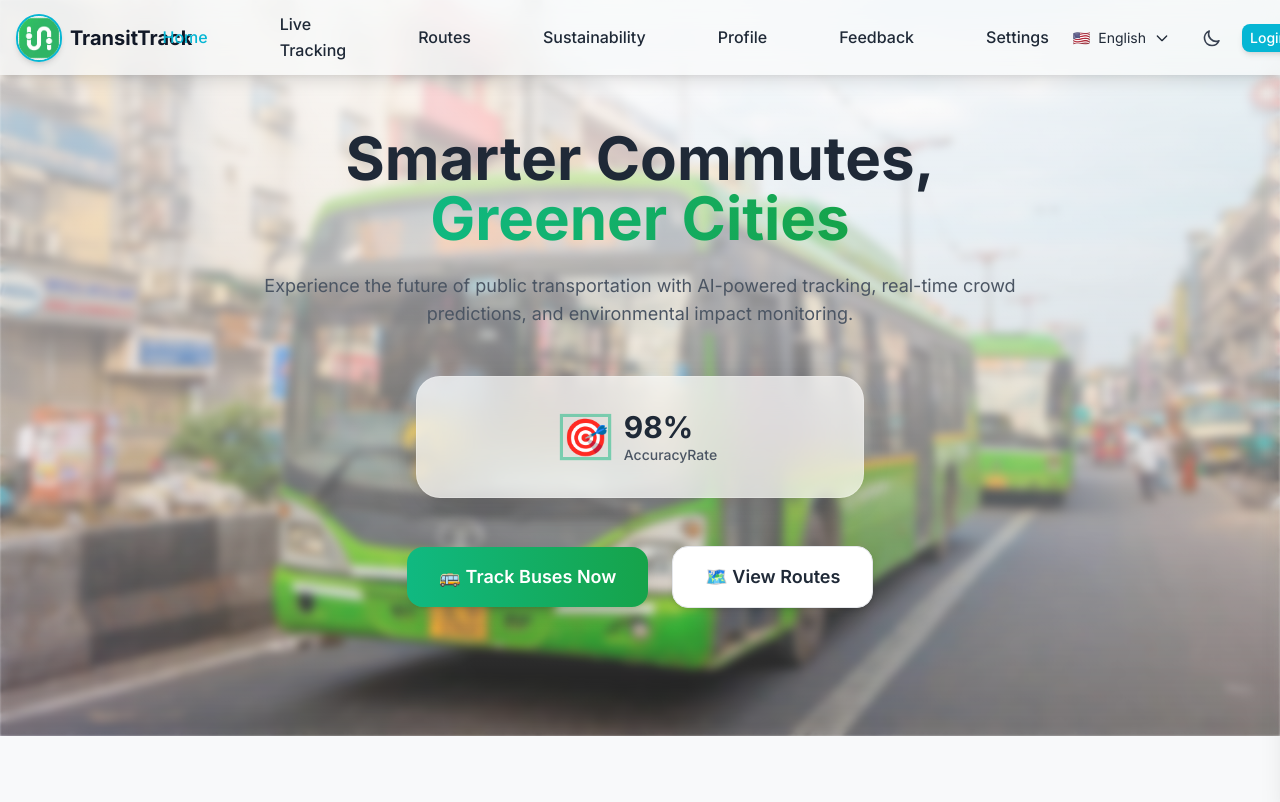
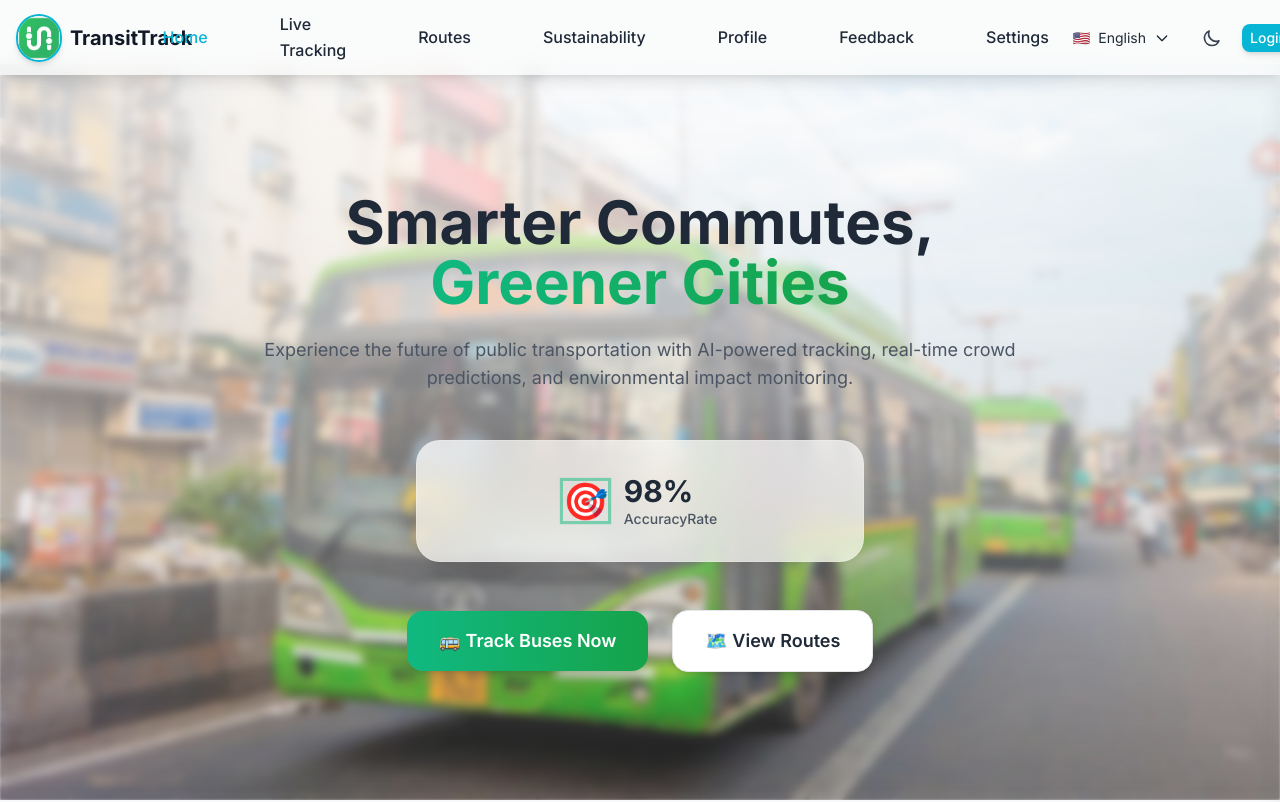
Before and after one commit to Biswayan2006/SIH2025, a React (Vite) app in the folder SIH2025/: page / in a window 1280 px wide. Shown: the top 802 px of the page. Built offline with nearby package versions, Linux system fonts and the light colour scheme.

Commit message:
feedback navbar adjustment

```diff
--- a/SIH2025/src/App.jsx
+++ b/SIH2025/src/App.jsx
@@ -14,7 +14,7 @@ function AppContent() {
       <LoadingProvider>
         <div className="min-h-dvh flex flex-col transition-colors duration-300">
           <Navbar />
-          <main id="main-content" className="flex-1">
+          <main id="main-content" className="flex-1 pt-16"> {/* Added pt-16 to prevent content from being hidden behind the fixed navbar */}
             <Outlet />
           </main>
           <Footer />
```
